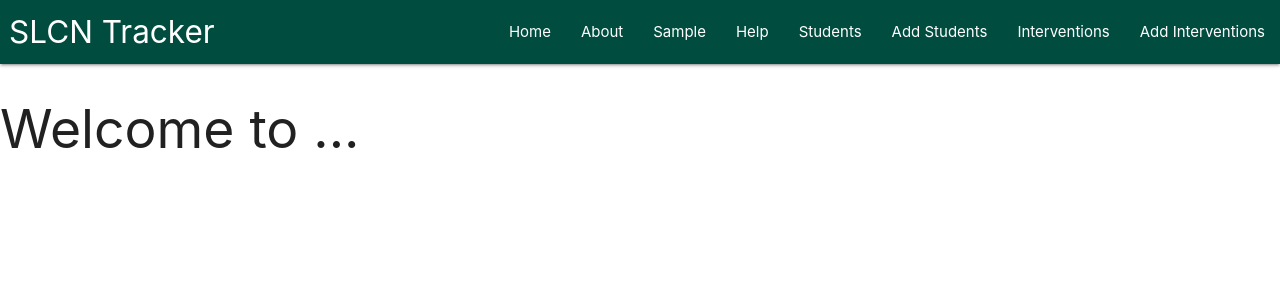
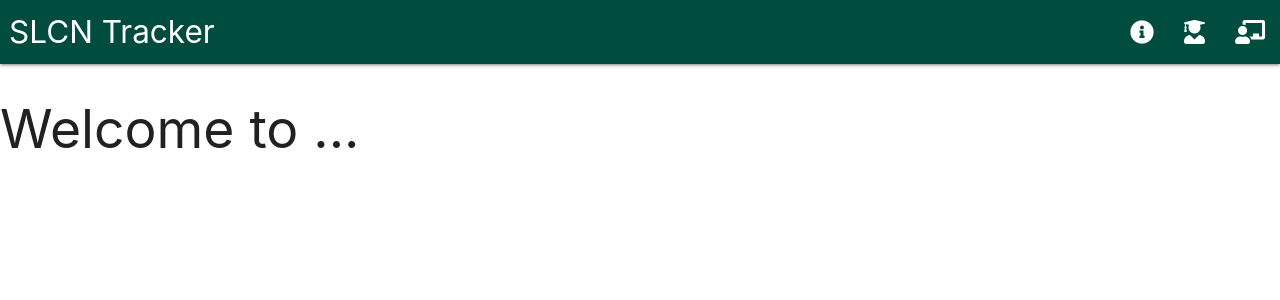
Before and after one commit to Code-Institute-Submissions/milestone_3_project, a Flask app: page /home_page in a window 1280 px wide. Shown: the top 300 px of the page. Run offline with Flask 2, Linux system fonts and the light colour scheme; some libraries are stand-ins or nearby versions.

Commit message:
Navbar fontawesome icons added

```diff
--- a/static/js/script.js
+++ b/static/js/script.js
@@ -1,3 +1,4 @@
 $(document).ready(function(){
     $('.sidenav').sidenav();
+    $(".dropdown-trigger").dropdown();
   });
--- a/templates/base.html
+++ b/templates/base.html
@@ -17,27 +17,68 @@
             <a href="#" class="brand-logo">SLCN Tracker</a>
             <a href="#" data-target="mobile-demo" class="sidenav-trigger left"><i class="fas fa-bars"></i></a>
                 <ul class="right hide-on-med-and-down">
-                    <li><a href="{{ url_for('home_page') }}">Home</a></li>
+<!-- Home page merge with about, delete home file and app.py functions. -->
+
+<!-- Dropdown Structure Help -->
+            <ul id ="dropdown5" class="dropdown-content">
                     <li><a href="{{ url_for('about_page') }}">About</a></li>
                     <li><a href="{{ url_for('sample_page') }}">Sample</a></li>
                     <li><a href="#">Help</a></li>
+            </ul>
+        <li><a class="dropdown-trigger" href="#!" data-target="dropdown5"><i class="fas fa-info-circle"></i></a></li>
+
+<!-- Dropdown Structure Students -->
+<ul id="dropdown1" class="dropdown-content">
       <li><a href="{{ url_for('show_students') }}">Students</a></li>
                     <li><a href="{{ url_for('add_students') }}">Add Students</a></li>
+</ul>
+<li><a class="dropdown-trigger" href="#!" data-target="dropdown1"><i class="fas fa-user-graduate"></i></a></li>
+
+
+<!-- Dropdown Structure Interventions -->
+<ul id="dropdown2" class="dropdown-content">
                     <li><a href="{{ url_for('show_interventions') }}">Interventions</a></li>
                     <li><a href="{{ url_for('add_interventions') }}">Add Interventions</a></li>
+</ul>
+<li><a class="dropdown-trigger" href="#!" data-target="dropdown2"><i class="fas fa-chalkboard-teacher"></i></a></li>
+
+<!-- End dropdowns. -->
+
+
 </ul>
         </div>
     </nav>
 
     <ul class="sidenav" id="mobile-demo">
-        <li><a href="{{ url_for('home_page') }}">Home</a></li>
+<!-- Dropdown Help section -->
+        <ul id ="dropdown6" class="dropdown-content">
+
             <li><a href="{{ url_for('about_page') }}">About</a></li>
             <li><a href="{{ url_for('sample_page') }}">Sample</a></li>
             <li><a href="#">Help</a></li>
+
+        </ul>
+         <li><a class="dropdown-trigger" href="#!" data-target="dropdown6"><i class="fas fa-info-circle"></i></a></li>
+
+
+<!-- Dropdown Structure Intervnetions -->
+<ul id="dropdown3" class="dropdown-content">
                     <li><a href="{{ url_for('show_students') }}">Students</a></li>
                     <li><a href="{{ url_for('add_students') }}">Add Students</a></li>
+</ul>
+<li><a class="dropdown-trigger" href="#!" data-target="dropdown3"><i class="fas fa-user-graduate"></i></a></li>
+<!-- End dropdown. -->
+
+
+<!-- Dropdown Structure Intervnetions -->
+<ul id="dropdown4" class="dropdown-content">
                     <li><a href="{{ url_for('show_interventions') }}">Interventions</a></li>
                     <li><a href="{{ url_for('add_interventions') }}">Add Interventions</a></li>
+</ul>
+<li><a class="dropdown-trigger" href="#!" data-target="dropdown4"><i class="fas fa-chalkboard-teacher"></i></a></li>
+<!-- End dropdown. -->
+
+
     </ul>
 
 
```
Lines whose indentation alone changed are shown as unchanged.
